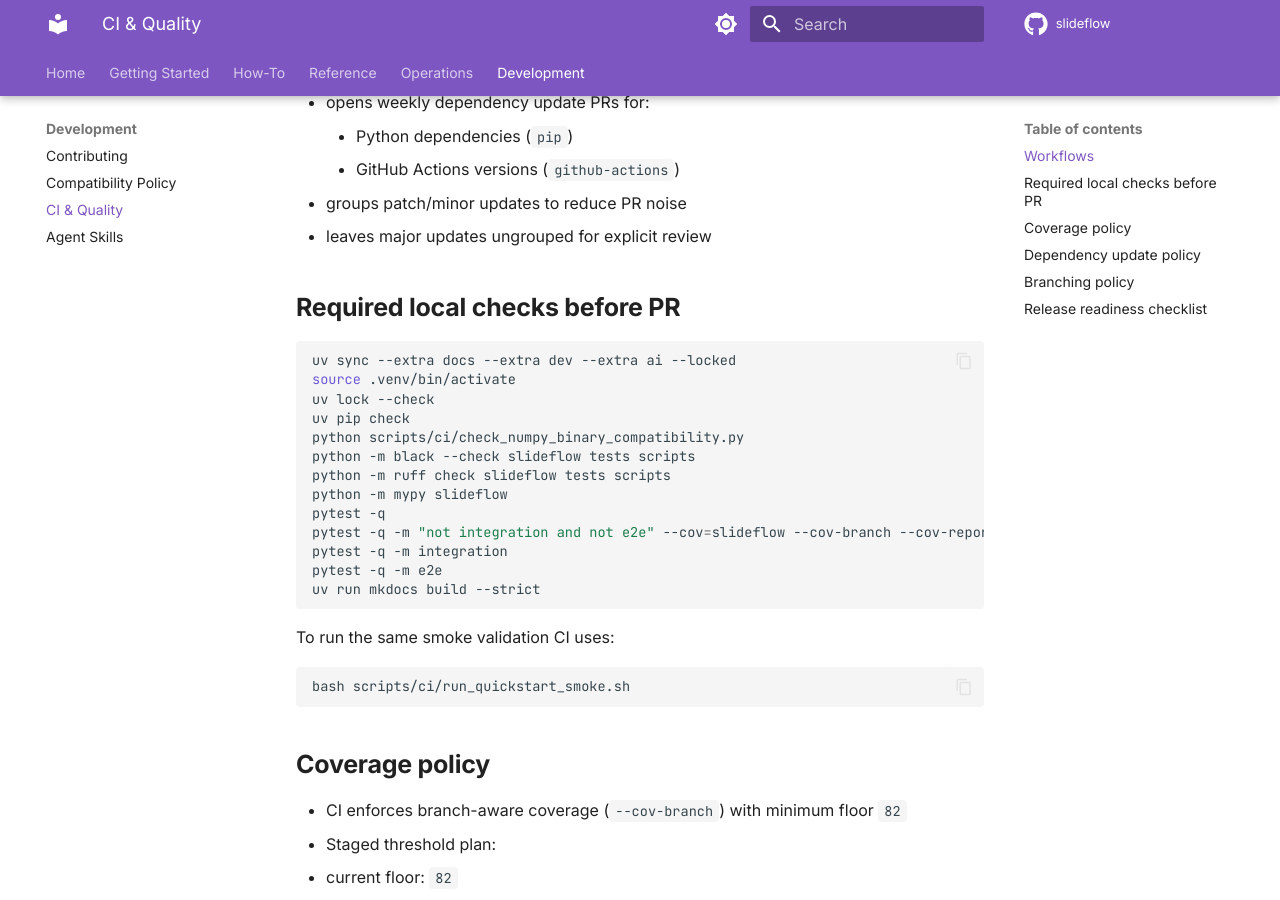
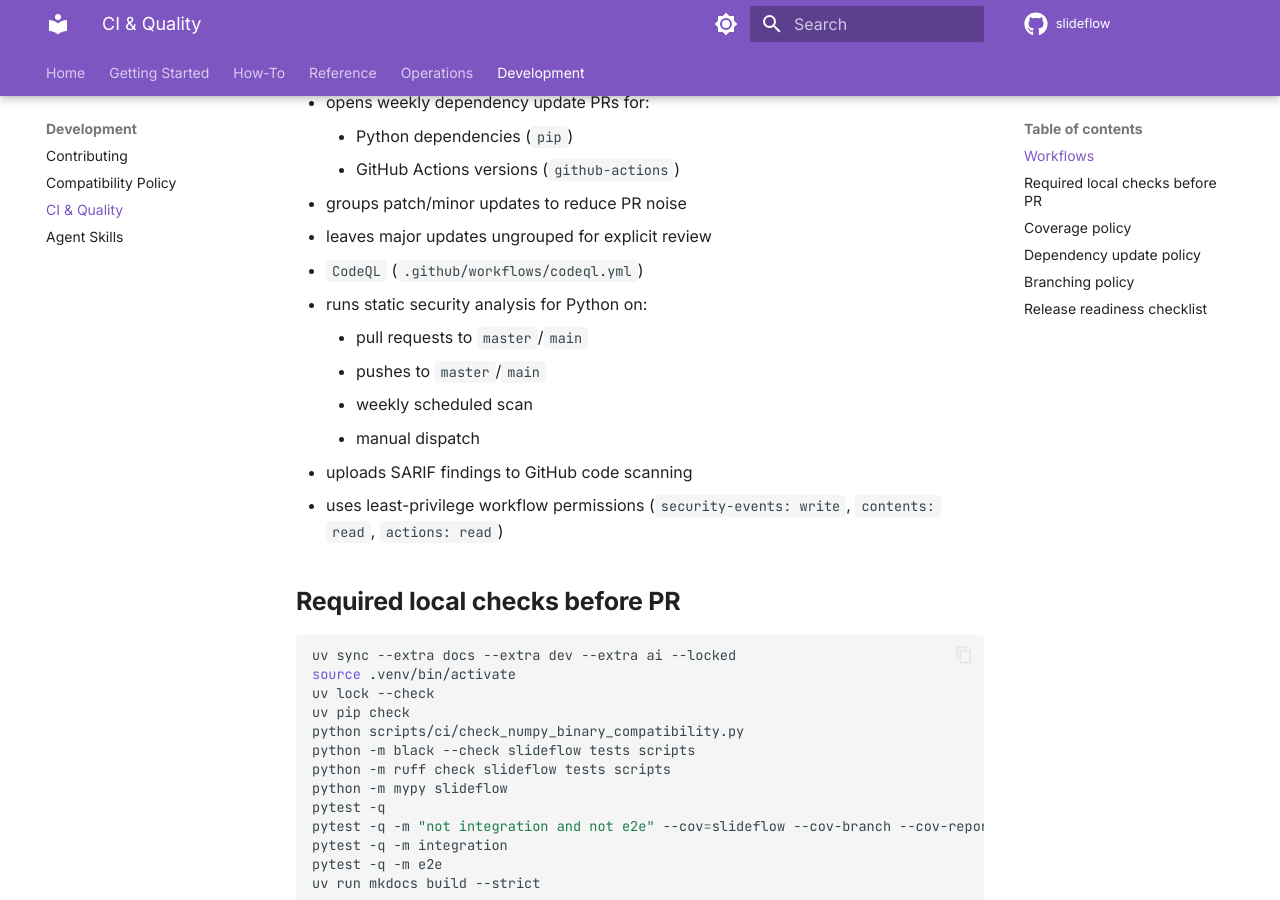
Before and after one commit to joe-broadhead/slideflow, an MkDocs documentation site: the page built from docs/ci-quality.md, in a window 1280 px wide and 900 px high, scrolled down 2353 px. Built offline with MkDocs 1.6.1 and Material for MkDocs 9.7.7, drawn with Linux system fonts in a browser that asks for light colours; comment, search, counter and statistics services are not loaded.

Commit message:
ci(security): add CodeQL workflow and document policy

```diff
--- a/docs/ci-quality.md
+++ b/docs/ci-quality.md
@@ -60,6 +60,14 @@
     - GitHub Actions versions (`github-actions`)
   - groups patch/minor updates to reduce PR noise
   - leaves major updates ungrouped for explicit review
+- `CodeQL` (`.github/workflows/codeql.yml`)
+  - runs static security analysis for Python on:
+    - pull requests to `master`/`main`
+    - pushes to `master`/`main`
+    - weekly scheduled scan
+    - manual dispatch
+  - uploads SARIF findings to GitHub code scanning
+  - uses least-privilege workflow permissions (`security-events: write`, `contents: read`, `actions: read`)
 
 ## Required local checks before PR
 
```
Also changed, not shown: 1 other file.
